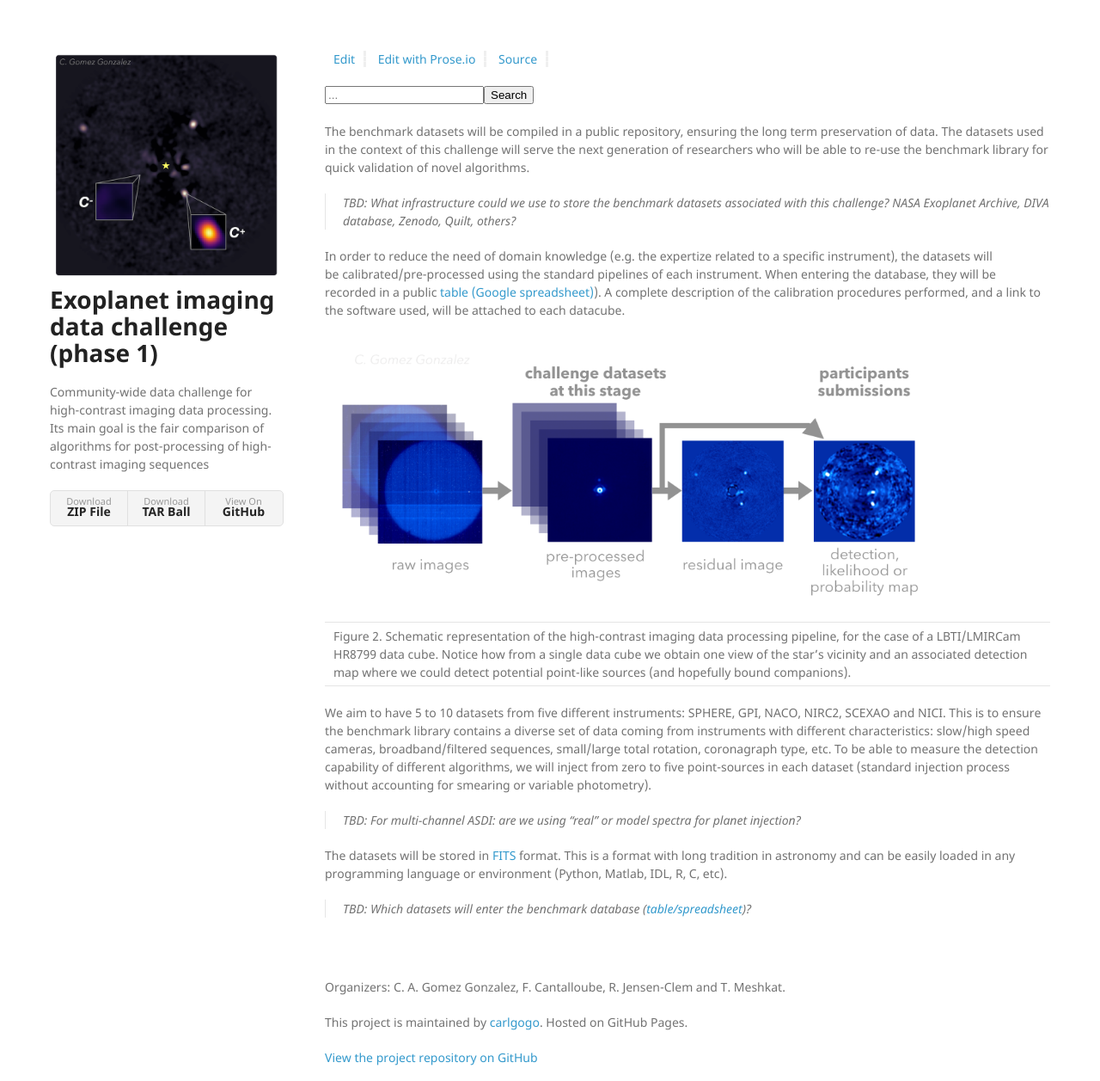
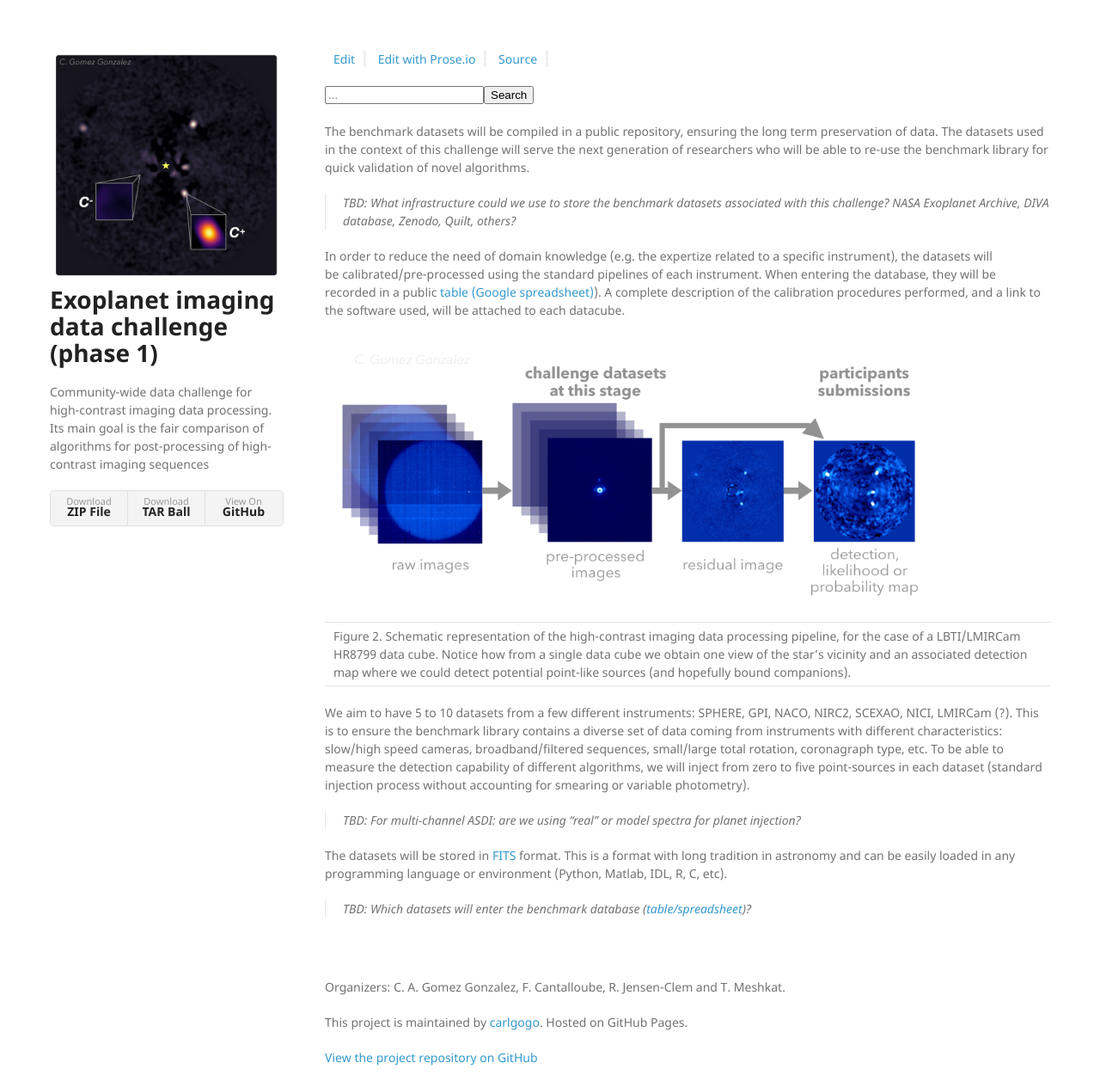
Before and after one commit to carlgogo/exoimaging_challenge, a Jekyll site: the page built from pages/datasets.md, in a window 1280 px wide and 1257 px high. Shown: the whole window at 86% size. Built offline with Jekyll 4.4.1, drawn with Linux system fonts in a browser that asks for light colours; nearby versions of some CDN libraries; our own code applies the rules of GitHub Pages for plain Markdown files.

Commit message:
adding new potential instrument

```diff
--- a/pages/datasets.md
+++ b/pages/datasets.md
@@ -8,7 +8,7 @@ In order to reduce the need of domain knowledge (e.g. the expertize related to a
 |---|
 | Figure 2. Schematic representation of the high-contrast imaging data processing pipeline, for the case of a LBTI/LMIRCam HR8799 data cube. Notice how from a single data cube we obtain one view of the star's vicinity and an associated detection map where we could detect potential point-like sources (and hopefully bound companions).  |
 
-We aim to have 5 to 10 datasets from five different instruments: SPHERE, GPI, NACO, NIRC2, SCEXAO and NICI. This is to ensure the benchmark library contains a diverse set of data coming from instruments with different characteristics: slow/high speed cameras, broadband/filtered sequences, small/large total rotation, coronagraph type, etc. To be able to measure the detection capability of different algorithms, we will inject from zero to five point-sources in each dataset (standard injection process without accounting for smearing or variable photometry).
+We aim to have 5 to 10 datasets from a few different instruments: SPHERE, GPI, NACO, NIRC2, SCEXAO, NICI, LMIRCam (?). This is to ensure the benchmark library contains a diverse set of data coming from instruments with different characteristics: slow/high speed cameras, broadband/filtered sequences, small/large total rotation, coronagraph type, etc. To be able to measure the detection capability of different algorithms, we will inject from zero to five point-sources in each dataset (standard injection process without accounting for smearing or variable photometry).
 
 > TBD: For multi-channel ASDI: are we using "real" or model spectra for planet injection?
 
```
